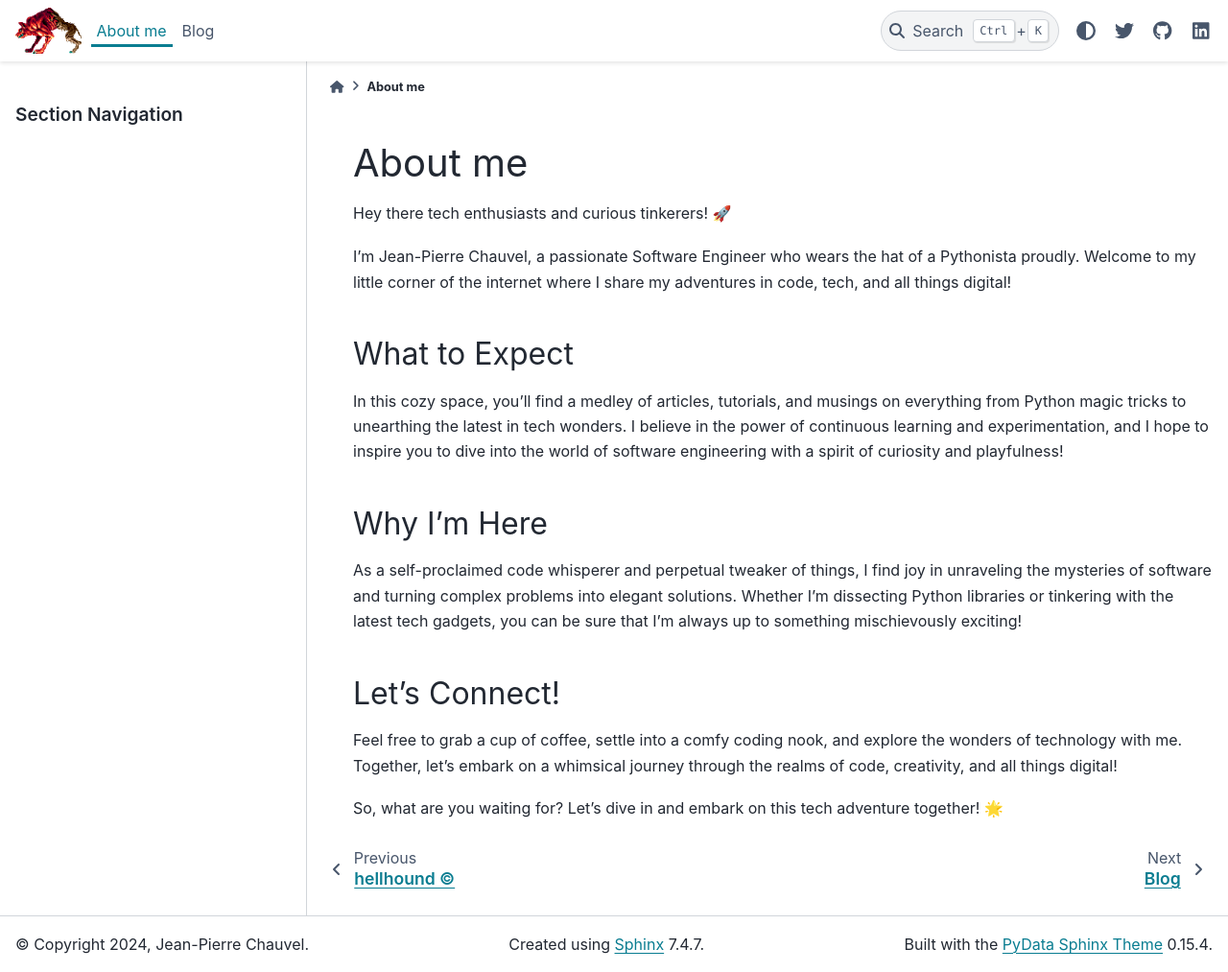
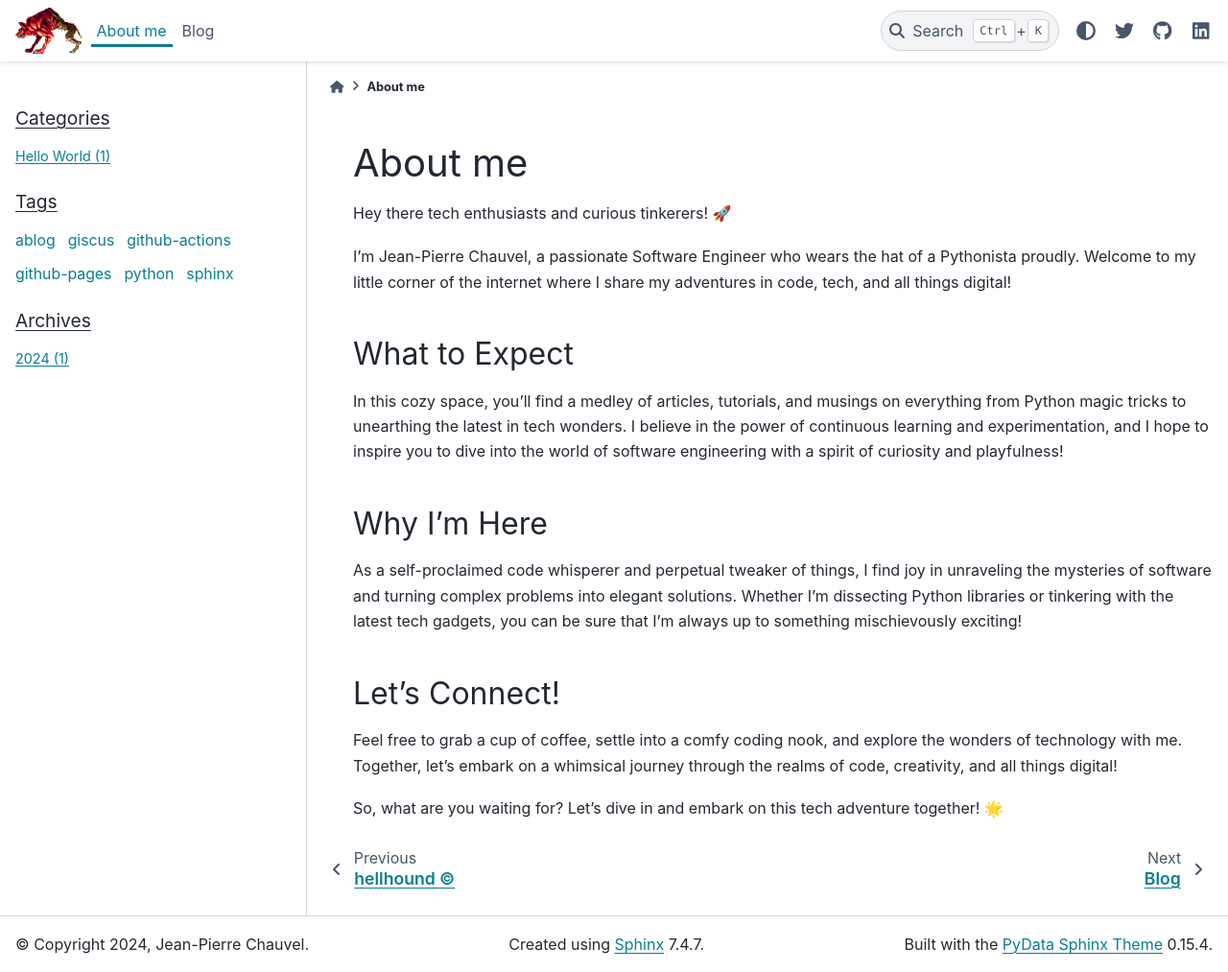
Before and after one commit to jpchauvel/chauvel.org, a Sphinx documentation site: the page built from source/about.md, in a window 1280 px wide and 1013 px high. Shown: the whole window at 96% size. Built offline with Sphinx 7.4.7 and the PyData theme 0.15.4, drawn with Linux system fonts in a browser that asks for light colours.

```diff
--- a/source/conf.py
+++ b/source/conf.py
@@ -106,19 +106,24 @@ html_theme_options = {
             "icon": "fa-brands fa-linkedin",
         },
     ],
-    "use_edit_page_button": True,
+    "use_edit_page_button": False,
     "show_toc_level": 1,
     "navbar_align": "left",
     "navbar_center": ["navbar-nav"],
     "footer_start": ["copyright"],
     "footer_center": ["sphinx-version"],
     "secondary_sidebar_items": {
-        "**/*": ["page-toc", "edit-this-page", "sourcelink"],
+        "**/*": ["page-toc", "sourcelink"],
         "examples/no-sidebar": [],
     },
 }
 
 html_sidebars = {
+    "about": [
+        "ablog/categories.html",
+        "ablog/tagcloud.html",
+        "ablog/archives.html"
+    ],
     "blog": [
         "ablog/categories.html",
         "ablog/tagcloud.html",
```
